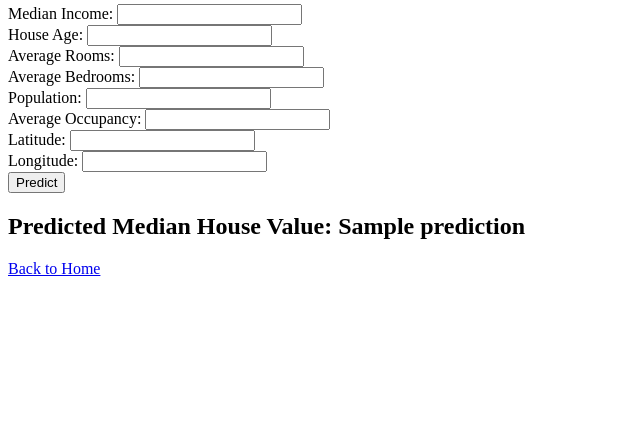
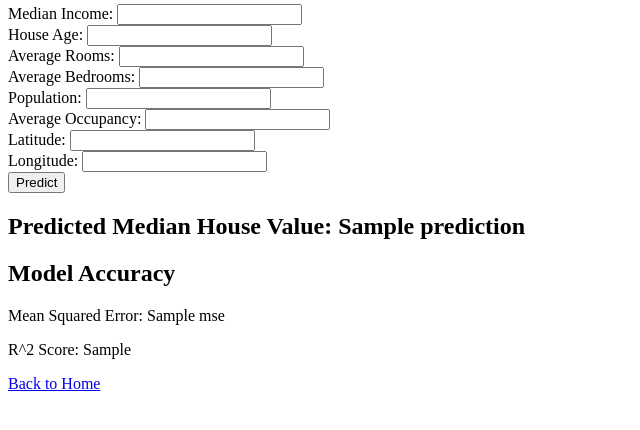
Before and after one commit to hypeprogrammer/test_cali_price, a Flask app: template templates/predict.html in a window 1280 px wide. Shown: the part 76-506 px from the top of the page, without its empty margins (0-640 px from the left). Run offline with Flask 3, Linux system fonts and the light colour scheme; the template is opened without the code that fills it: most values are stand-ins (such as "Sample title", 1, 10 or a date in 2020); parts of the project's set-up code (start-up, migrations or seed data) failed here and were passed over.

Commit message:
정확도 출력 코드 작성

```diff
--- a/templates/predict.html
+++ b/templates/predict.html
@@ -37,6 +37,9 @@
     {% if prediction %}
     <h2>Predicted Median House Value: {{ prediction }}</h2>
     {% endif %}
+    <h2>Model Accuracy</h2>
+    <p>Mean Squared Error: {{ accuracy.mse }}</p>
+    <p>R^2 Score: {{ accuracy.r2 }}</p>
     <a href="/">Back to Home</a>
 </body>
 </html>
```
